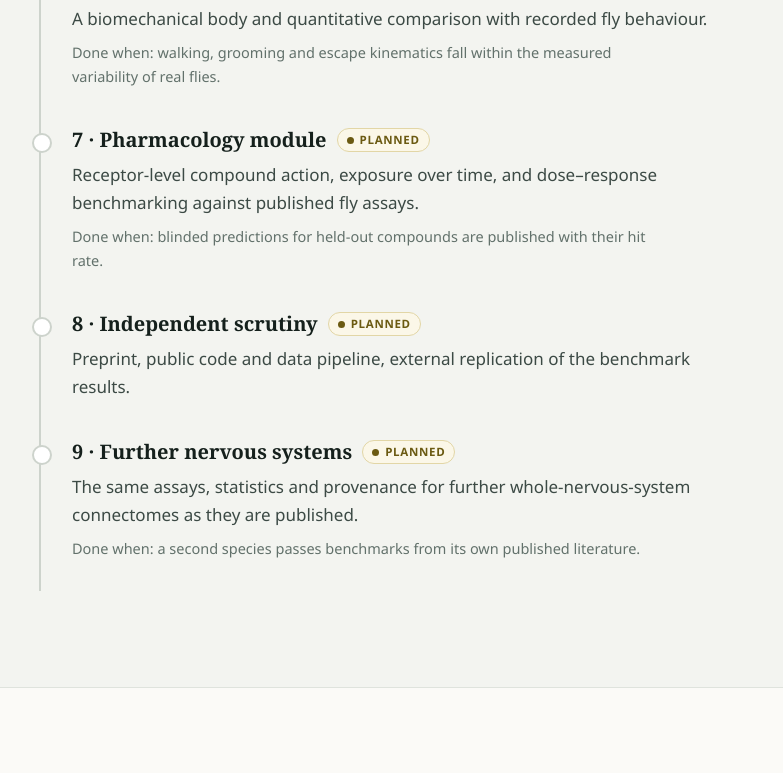
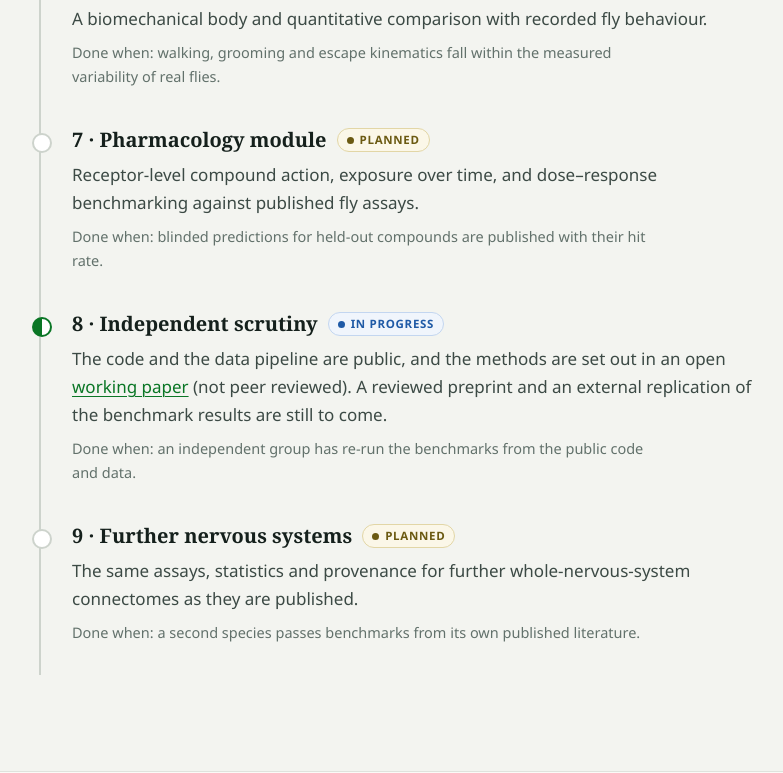
Before and after one commit to neuroflyapp/neurofly.app, a plain HTML site: page docs/vision.html in a window 1280 px wide. Shown: the part 4474-5247 px from the top of the page, without its empty margins (74-857 px from the left). Drawn offline with Linux system fonts and the light colour scheme.

Commit message:
Roadmap: independent scrutiny is under way
Public code, the data pipeline and the methods working paper are out; a reviewed preprint and an external replication remain.

```diff
--- a/docs/vision.html
+++ b/docs/vision.html
@@ -163,8 +163,10 @@
       <li><h3>7 · Pharmacology module <span class="tag planned">Planned</span></h3>
         <p>Receptor-level compound action, exposure over time, and dose–response benchmarking against published fly assays.</p>
         <p class="needs">Done when: blinded predictions for held-out compounds are published with their hit rate.</p></li>
-      <li><h3>8 · Independent scrutiny <span class="tag planned">Planned</span></h3>
-        <p>Preprint, public code and data pipeline, external replication of the benchmark results.</p></li>
+      <li class="progress"><h3>8 · Independent scrutiny <span class="tag progress">In progress</span></h3>
+        <p>The code and the data pipeline are public, and the methods are set out in an open <a href="paper.html">working paper</a>
+        (not peer reviewed). A reviewed preprint and an external replication of the benchmark results are still to come.</p>
+        <p class="needs">Done when: an independent group has re-run the benchmarks from the public code and data.</p></li>
       <li><h3>9 · Further nervous systems <span class="tag planned">Planned</span></h3>
         <p>The same assays, statistics and provenance for further whole-nervous-system connectomes as they are published.</p>
         <p class="needs">Done when: a second species passes benchmarks from its own published literature.</p></li>
```
